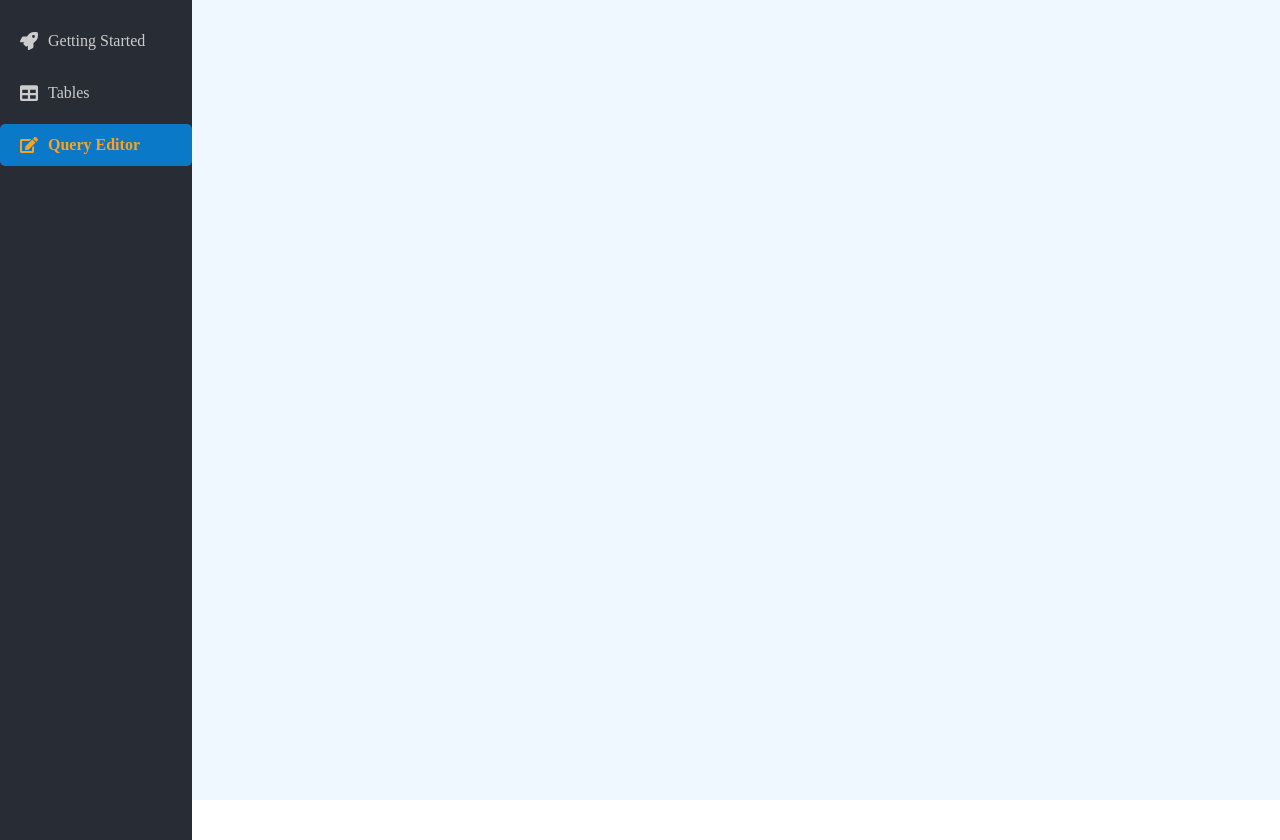
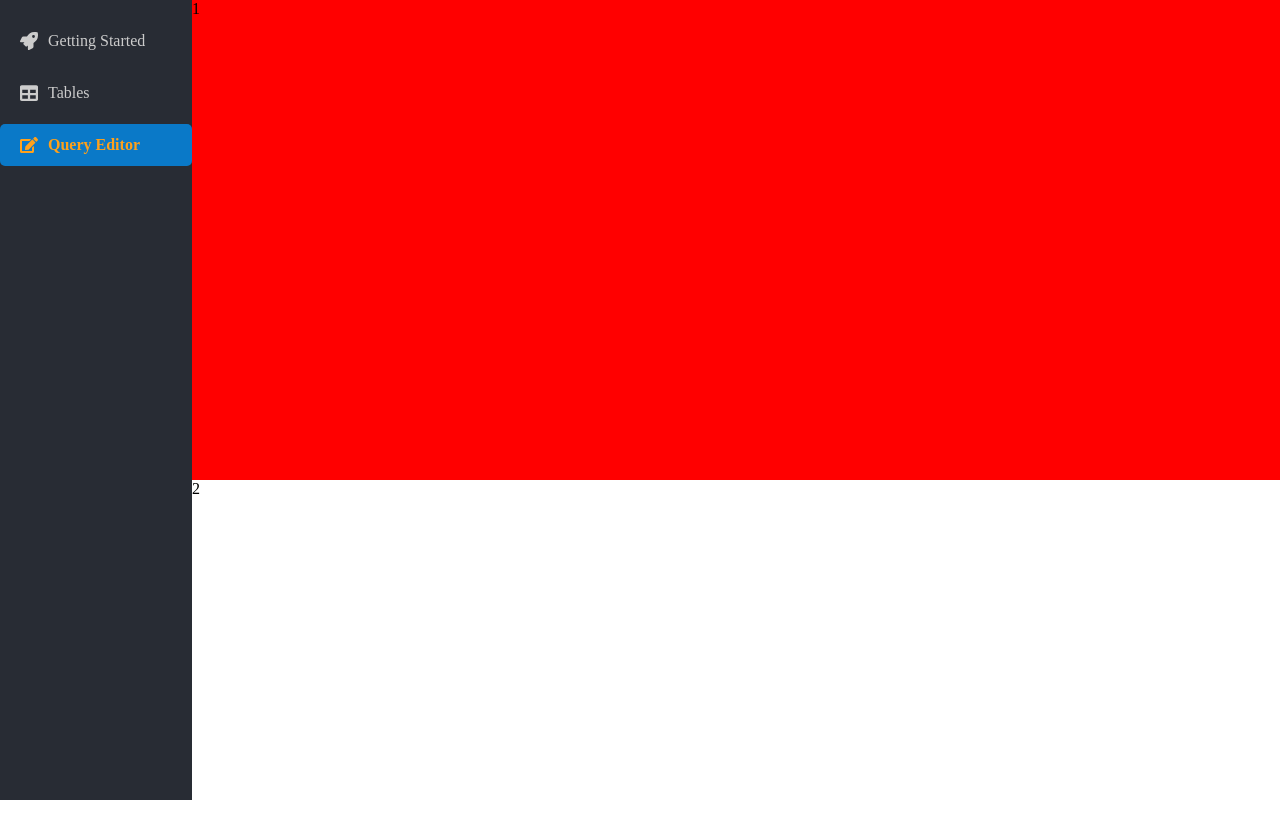
Before and after one commit to NipunGandhi/SQL-Compiler-Atlan, a React (Create React App) app: page / in a window 1280 px wide. After the commit the page ends 800 px from the top, so only its background shows below. Built offline with nearby package versions, Linux system fonts and the light colour scheme.

Commit message:
structure made

```diff
--- a/src/components/App.js
+++ b/src/components/App.js
@@ -8,7 +8,28 @@ const App = () => {
     <div className="app-container">
       <Toaster position="bottom-center" reverseOrder={false} />
       <SideNavbar />
-      <div className="main-content"></div>
+      <div className="main-content">
+        <div className="editor-section section">
+          1
+          {/* <Suspense
+                fallback={<div className="suspense-loader">{loader()}</div>}
+              >
+                <Editor
+                  setQuery={setQuery}
+                  query={query}
+                  executeQuery={executeQuery}
+                />
+              </Suspense> */}
+        </div>
+        <div className="result-section section">
+          {/* <ResultSection
+                tableName={tableName}
+                result={result}
+                resultIsLoading={resultIsLoading}
+              /> */}
+          2
+        </div>
+      </div>
     </div>
   );
 };
--- a/src/components/App.scss
+++ b/src/components/App.scss
@@ -10,5 +10,19 @@
 
 .main-content {
   flex: 1;
-  background-color: aliceblue;
+  height: 100%;
+  width: 100%;
+  background-color: red;
+  display: flex;
+  flex-direction: column;
+
+  .editor-section {
+    height: 60%;
+    background-color: red;
+  }
+
+  .result-section {
+    height: 40%;
+    background-color: white;
+  }
 }
--- a/src/components/SideNavbar.scss
+++ b/src/components/SideNavbar.scss
@@ -4,12 +4,12 @@
   text-align: center;
   position: relative;
   background-color: #282c34;
-  padding: 20px 0;
   align-items: center;
 
   .link-items {
     list-style: none;
     padding: 0;
+    padding-top: 20px;
     margin: 0;
     display: flex;
     flex-direction: column;
```
